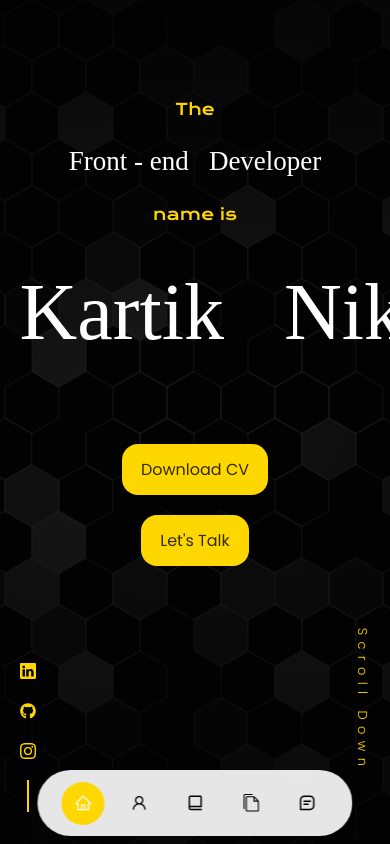
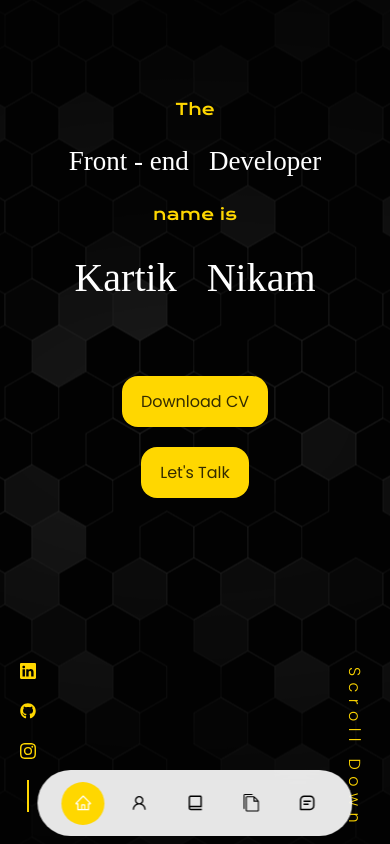
Before and after one commit to kartik7775/personal-portfolio, a React (Create React App) app: page / in a window 390 px wide. Shown: the top 844 px of the page. Built offline with nearby package versions, Linux system fonts and the light colour scheme; a web font is replaced by a local one.

Commit message:
fixed ui bugs

```diff
--- a/src/components/header/Header.jsx
+++ b/src/components/header/Header.jsx
@@ -1,7 +1,6 @@
 import React from 'react'
 import './header.css'
 import CTA from './CTA'
-// import ME from '../../assets/ME.png'
 import HeaderSocials from './HeaderSocials'
 
 const Header = () => {
@@ -22,10 +21,6 @@ const Header = () => {
 
         <HeaderSocials />
 
-        <div className="me">
-          {/* <img src={ME} alt="me" rel="noreferrer"/> */}
-        </div>
-
         <a href="#contact" className='scroll_down'>Scroll Down</a>
       </div>
     </header>
--- a/src/components/header/header.css
+++ b/src/components/header/header.css
@@ -95,12 +95,6 @@ header {
   .line {
     display: none;
   }
-  /* .me{
-        width: 15rem;
-        height: 20rem;
-        margin-top: 1rem;
-        padding: 1rem;
-    } */
 }
 
 /*===== Media Queries ( Small Screen Devices) =====*/
@@ -109,17 +103,11 @@ header {
     height: 100vh;
   }
 
-<<<<<<< HEAD
-=======
-  .header_socials{
-    bottom: 5rem;
-  }
+  /* .header_socials,
   .scroll_down {
-    bottom: 10rem;
-    font-size: small;
-  }
+    display: none;
+  } */
 
->>>>>>> c8d713e (styles and content modified)
   .header_container > h2 {
     font-size: 2.5rem;
   }
```
